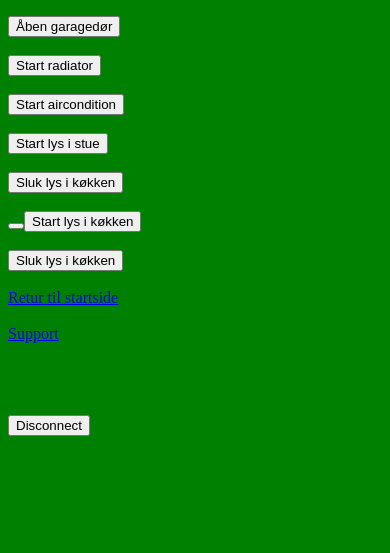
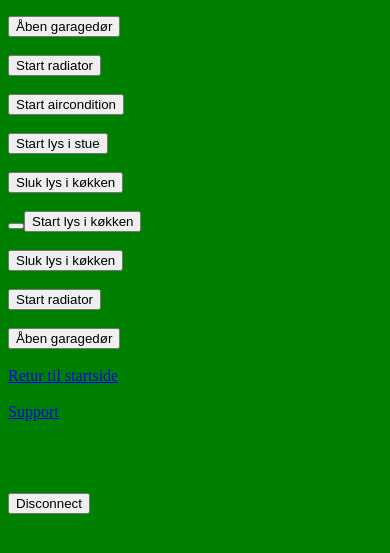
Before and after one commit to AllUsersTakenWtf/Bluetooth-Smarthome, a plain HTML site: page index.html in a window 390 px wide. Shown: the part 143-696 px from the top of the page. Drawn offline with Linux system fonts and the light colour scheme; some packages are replaced by stand-ins of ours.

Commit message:
tilføjet radiator

```diff
--- a/index.html
+++ b/index.html
@@ -33,6 +33,8 @@
 
 	<button id = "lyskoekken" onclick ='sendData("A")'> Start lys i køkken </button> <br> <br>
 	<button id = "lyskoekkensluk" onclick ='sendData("B")'> Sluk lys i køkken </button> <br> <br>
+	<button id = "radiator" onclick ="sendData(G)"> Start radiator </button> <br> <br>
+	<button id = "radiatorsluk" onclick ="sendData(H)"> Åben garagedør </button> <br> <br>
 	<a href = "startside.html"> Retur til startside </a> <br> <br>
 	<a href="https://abdirahman-1995.wixsite.com/minhjemmeside">Support</a> <br> <br>
 			<br>
```
